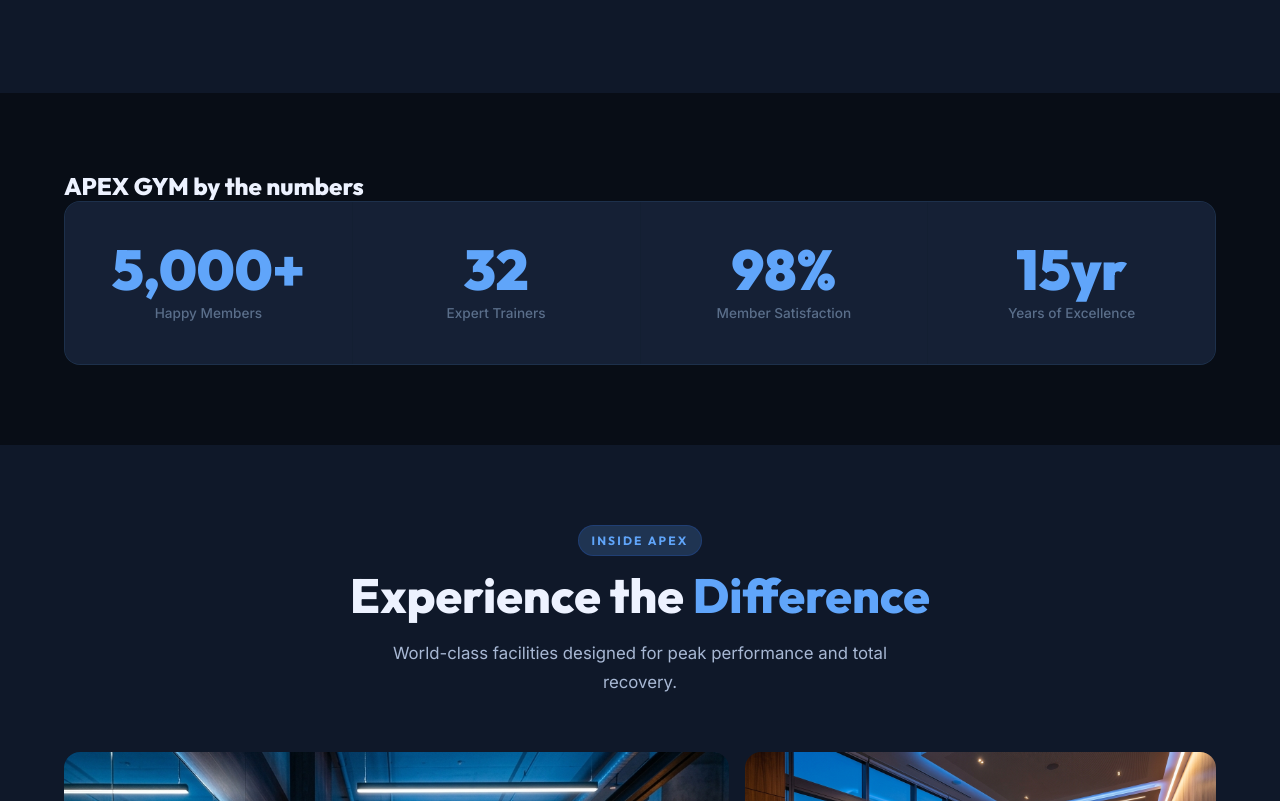
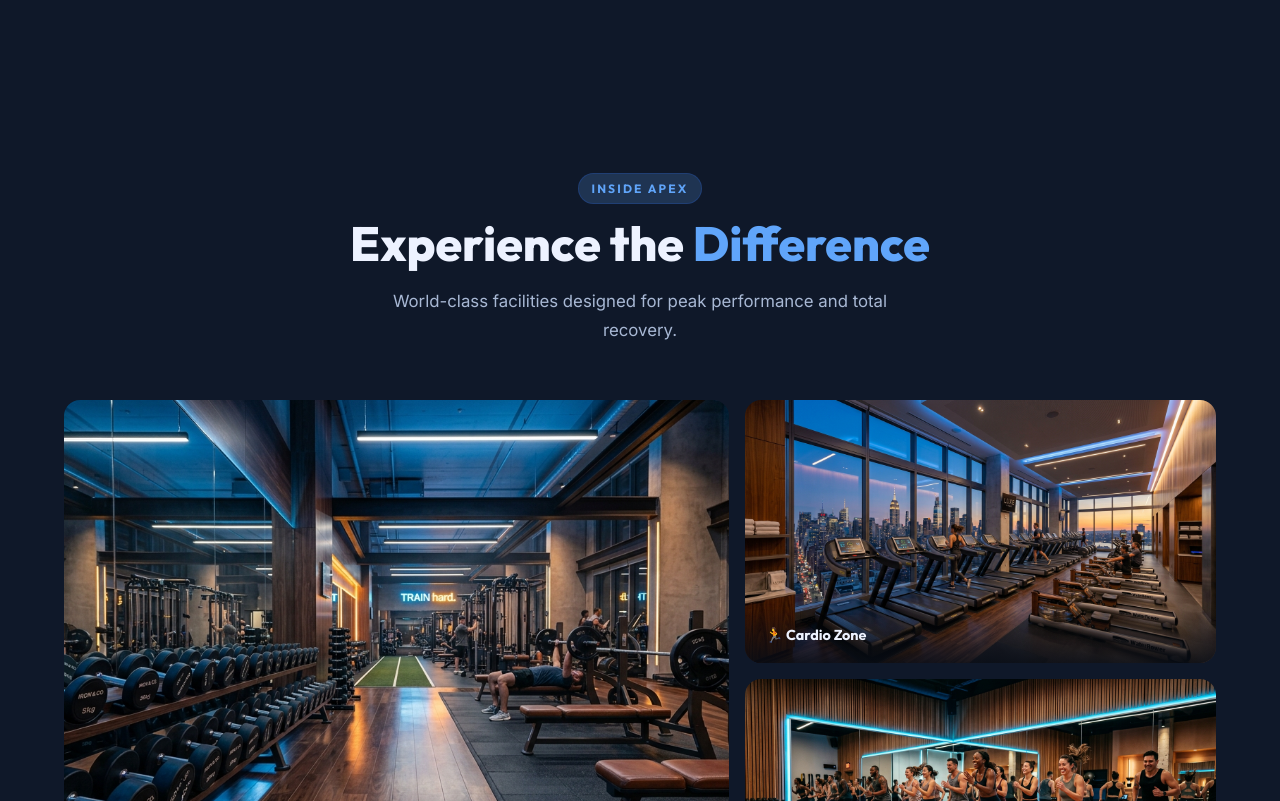
Before and after one commit to patilomkar2125-commit/Gym-Website, a plain HTML site: page index.html in a window 1280 px wide. Shown: the part 1690-2491 px from the top of the page. Drawn offline with Linux system fonts and the light colour scheme.

Commit message:
Update index.html

```diff
--- a/index.html
+++ b/index.html
@@ -298,12 +298,12 @@
     <!-- ══════════════════════════════════
          STATS COUNTER
     ══════════════════════════════════ -->
-    <section class="stats-section" aria-labelledby="stats-heading">
+    <!-- <section class="stats-section" aria-labelledby="stats-heading">
       <div class="container">
         <h2 class="visually-hidden" id="stats-heading">APEX GYM by the numbers</h2>
         <div class="stats-grid stagger-children">
           <div class="stat-block fade-in">
-            <div class="counter-number" data-count="5000" data-suffix="+">0</div>
+            <div class="counter-number" data-count="500" data-suffix="+">0</div>
             <p>Happy Members</p>
           </div>
           <div class="stat-block fade-in">
@@ -320,7 +320,7 @@
           </div>
         </div>
       </div>
-    </section>
+    </section> -->
 
     <!-- ══════════════════════════════════
          PHOTO GALLERY
```
